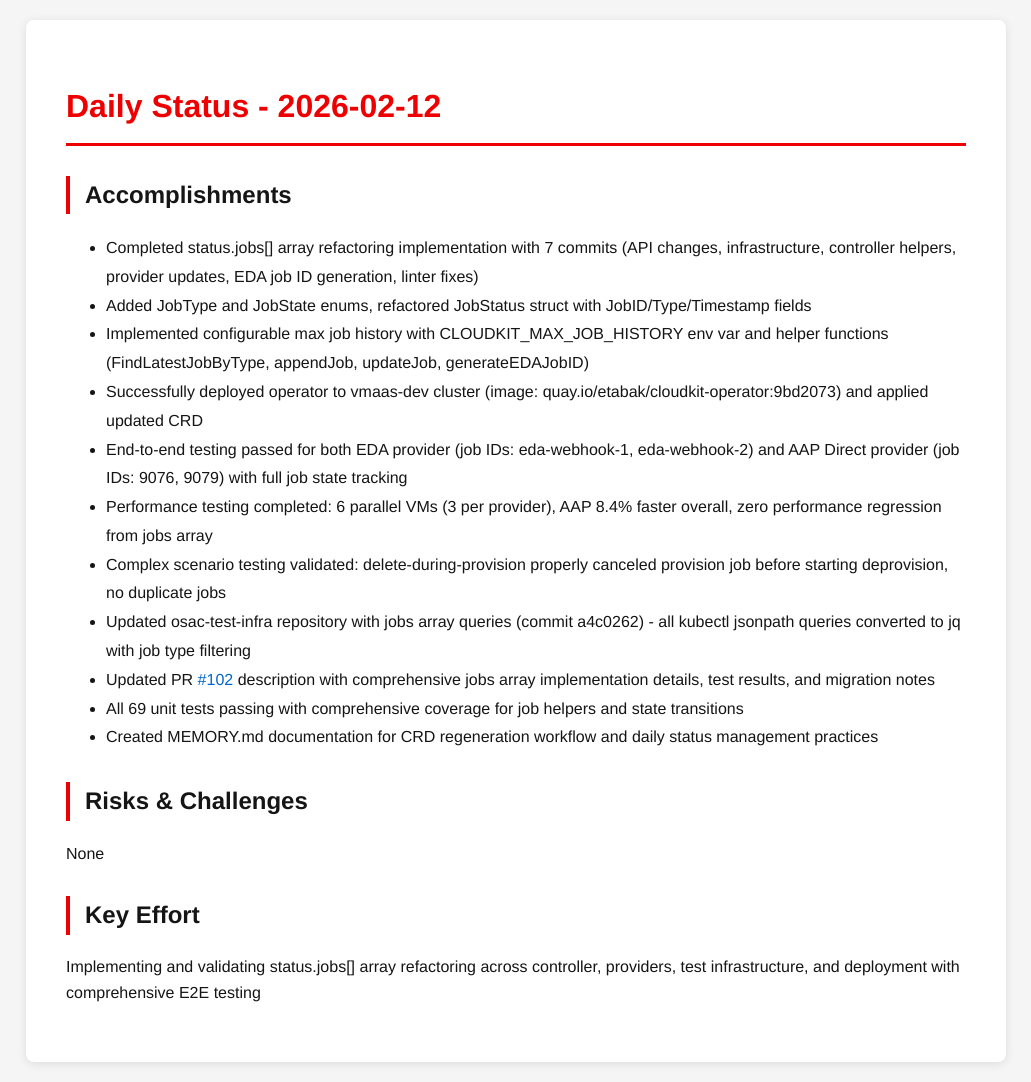
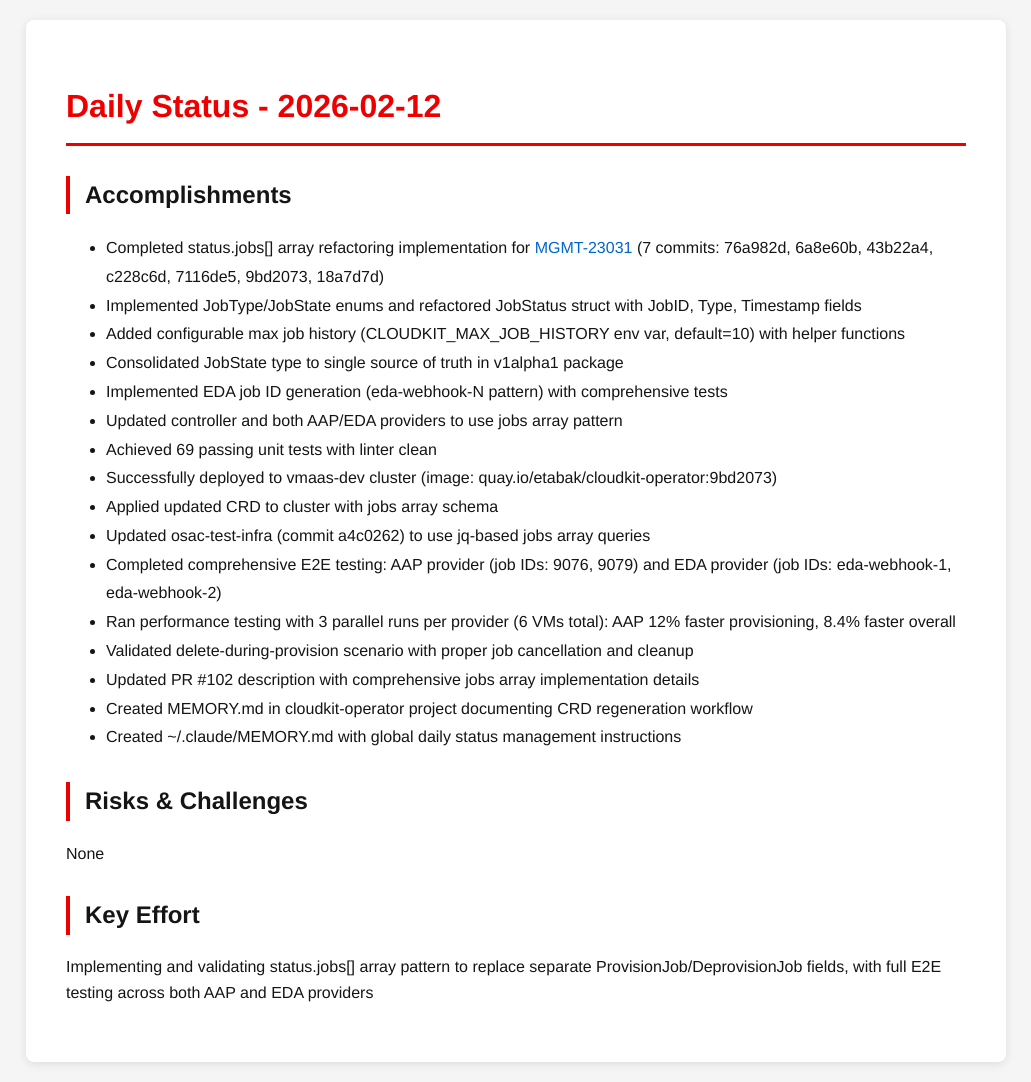
Before and after one commit to tzvatot/daily-status, a Jekyll site: the page built from 2026-02-12.md, in a window 1280 px wide. Shown: the whole page, without its empty margins (124-1155 px from the left). Built offline with Jekyll 4.4.1, drawn with Linux system fonts in a browser that asks for light colours.

Commit message:
Daily status update - 2026-02-12

```diff
--- a/2026-02-12.md
+++ b/2026-02-12.md
@@ -7,20 +7,25 @@ date: 2026-02-12
 # Daily Status - 2026-02-12
 
 ## Accomplishments
-- Completed status.jobs[] array refactoring implementation with 7 commits (API changes, infrastructure, controller helpers, provider updates, EDA job ID generation, linter fixes)
-- Added JobType and JobState enums, refactored JobStatus struct with JobID/Type/Timestamp fields
-- Implemented configurable max job history with CLOUDKIT_MAX_JOB_HISTORY env var and helper functions (FindLatestJobByType, appendJob, updateJob, generateEDAJobID)
-- Successfully deployed operator to vmaas-dev cluster (image: quay.io/etabak/cloudkit-operator:9bd2073) and applied updated CRD
-- End-to-end testing passed for both EDA provider (job IDs: eda-webhook-1, eda-webhook-2) and AAP Direct provider (job IDs: 9076, 9079) with full job state tracking
-- Performance testing completed: 6 parallel VMs (3 per provider), AAP 8.4% faster overall, zero performance regression from jobs array
-- Complex scenario testing validated: delete-during-provision properly canceled provision job before starting deprovision, no duplicate jobs
-- Updated osac-test-infra repository with jobs array queries (commit a4c0262) - all kubectl jsonpath queries converted to jq with job type filtering
-- Updated PR [#102](https://github.com/osac-project/osac-operator/pull/102) description with comprehensive jobs array implementation details, test results, and migration notes
-- All 69 unit tests passing with comprehensive coverage for job helpers and state transitions
-- Created MEMORY.md documentation for CRD regeneration workflow and daily status management practices
+- Completed status.jobs[] array refactoring implementation for [MGMT-23031](https://issues.redhat.com/browse/MGMT-23031) (7 commits: 76a982d, 6a8e60b, 43b22a4, c228c6d, 7116de5, 9bd2073, 18a7d7d)
+- Implemented JobType/JobState enums and refactored JobStatus struct with JobID, Type, Timestamp fields
+- Added configurable max job history (CLOUDKIT_MAX_JOB_HISTORY env var, default=10) with helper functions
+- Consolidated JobState type to single source of truth in v1alpha1 package
+- Implemented EDA job ID generation (eda-webhook-N pattern) with comprehensive tests
+- Updated controller and both AAP/EDA providers to use jobs array pattern
+- Achieved 69 passing unit tests with linter clean
+- Successfully deployed to vmaas-dev cluster (image: quay.io/etabak/cloudkit-operator:9bd2073)
+- Applied updated CRD to cluster with jobs array schema
+- Updated osac-test-infra (commit a4c0262) to use jq-based jobs array queries
+- Completed comprehensive E2E testing: AAP provider (job IDs: 9076, 9079) and EDA provider (job IDs: eda-webhook-1, eda-webhook-2)
+- Ran performance testing with 3 parallel runs per provider (6 VMs total): AAP 12% faster provisioning, 8.4% faster overall
+- Validated delete-during-provision scenario with proper job cancellation and cleanup
+- Updated PR #102 description with comprehensive jobs array implementation details
+- Created MEMORY.md in cloudkit-operator project documenting CRD regeneration workflow
+- Created ~/.claude/MEMORY.md with global daily status management instructions
 
 ## Risks & Challenges
 None
 
 ## Key Effort
-Implementing and validating status.jobs[] array refactoring across controller, providers, test infrastructure, and deployment with comprehensive E2E testing
+Implementing and validating status.jobs[] array pattern to replace separate ProvisionJob/DeprovisionJob fields, with full E2E testing across both AAP and EDA providers
```
